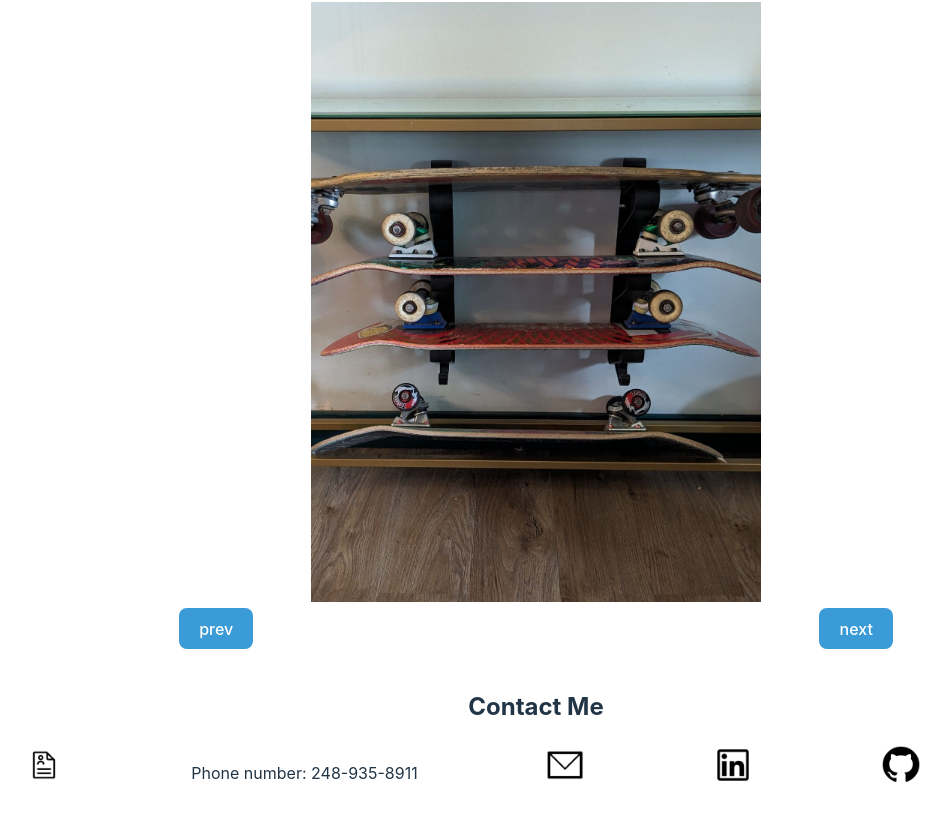
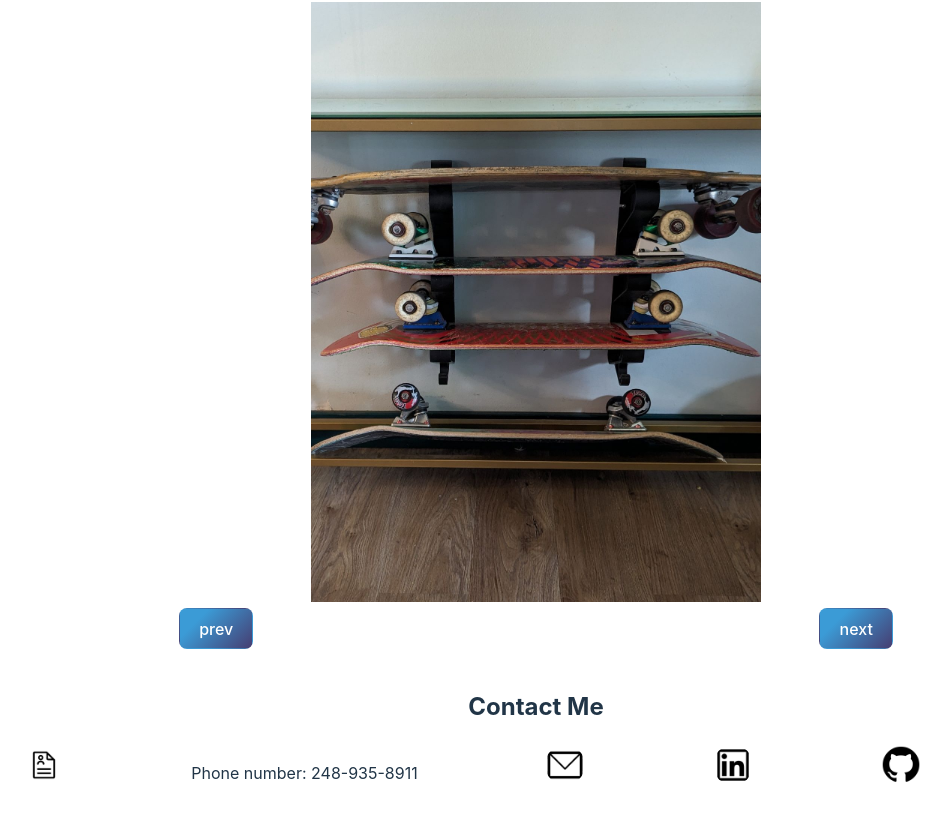
Before and after one commit to acdickin/react-projects, a React (Vite) app: page / in a window 1280 px wide. Shown: the part 2433-3253 px from the top of the page, without its empty margins (104-1055 px from the left). Built offline with nearby package versions, Linux system fonts and the light colour scheme.

Commit message:
styled buttons. Put more icons for the top

```diff
--- a/src/App.css
+++ b/src/App.css
@@ -38,6 +38,8 @@ body {
 
 .social-img {
   width: 40px;
+  background-color: white;
+  border-radius: 25px;
 }
 
 .sticky {
@@ -163,11 +165,10 @@ a {
 }
 
 button {
-  background-color: #3B9BD6;
+  background-image: linear-gradient(315deg, #463E72 0%, #3B9BD6 74%);
   color: white
 }
 
 .language-buttons {
   margin: 0 20px;
-  background-image: linear-gradient(315deg, #463E72 0%, #3B9BD6 74%);
 }
--- a/src/components/Header.tsx
+++ b/src/components/Header.tsx
@@ -1,6 +1,10 @@
 import { NavLink } from "react-router-dom"
 import "../App.css"
 import linkedin from '../assets/linkedin.png'
+import email from '../assets/email.png'
+import resumeImg from '../assets/resume.png'
+import resume from '../assets/AndrewCosmic-Resume.pdf'
+
 import { useLocation } from 'react-router-dom';
 const Header = () => {
   const { pathname } = useLocation();
@@ -14,7 +18,11 @@ const Header = () => {
       }
 
       <div className="socials">
-        <a href="https://www.linkedin.com/in/andrew-cosmic-a8bbb22a/">
+        <a href={resume}>
+          <img className="social-img" src={resumeImg} alt="resume" />
+        </a>
+        <a href="mailto: acdickin@gmail.com"> <img className="social-img" src={email} alt="linkedin" /></a>
+        <a href="https://www.linkedin.com/in/andrew-cosmic-a8bbb22a/" target="_blank">
           <img className="social-img" src={linkedin} alt="linkedin" />
         </a>
       </div>
```
